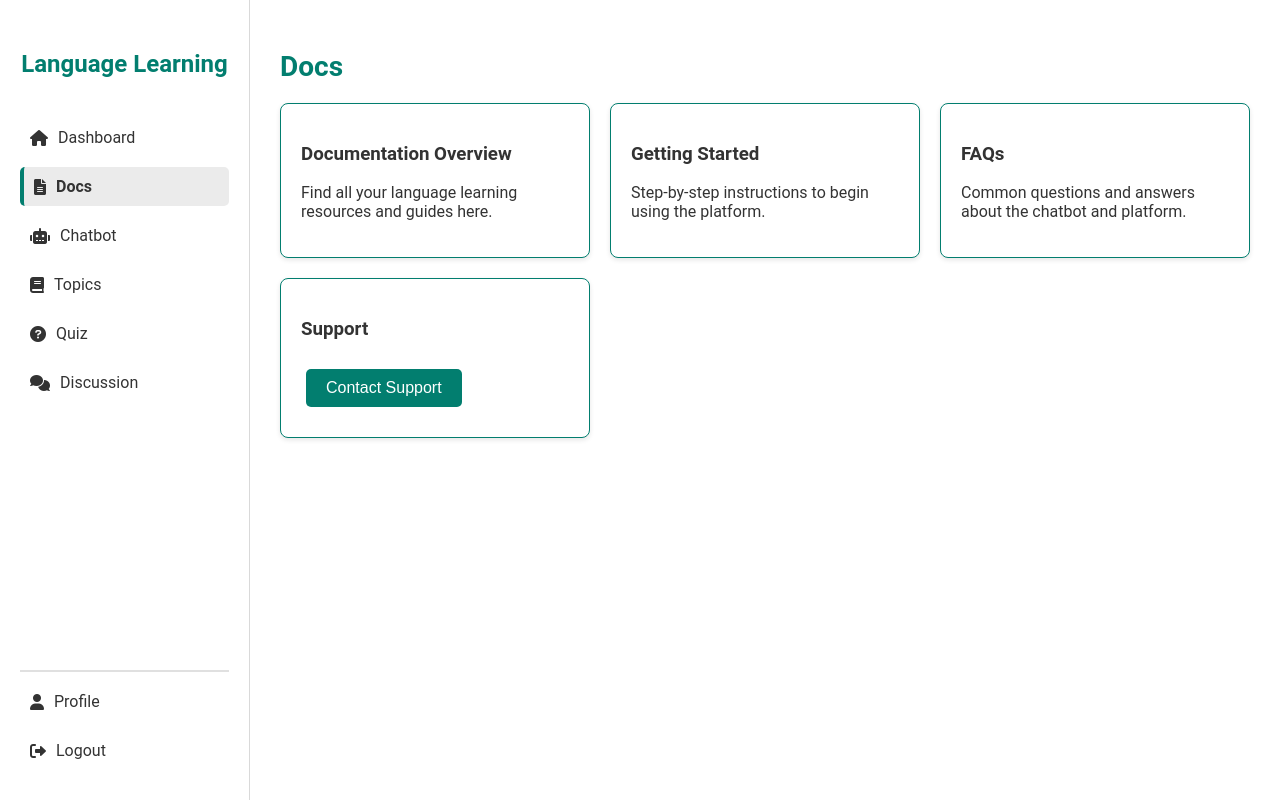
After one commit to mohamedelziat50/language-learning-chatbot-MIU, a PHP site: page /app/views/student/student_docs.php in a window 1280 px wide. The commit adds this page. Run offline with PHP 8.4, Linux system fonts and the light colour scheme.

Commit message:
Dynamic sidebar with diff pages in student dashboard & organized files related to student dashboard in views, css, js to be in a 'student' folder

```diff
--- a/app/views/partials/sidebar.php
+++ b/app/views/partials/sidebar.php
@@ -1,17 +1,21 @@
-<link rel="stylesheet" href="../../public/css/sidebar.css">
+<?php
+$currentPage = basename($_SERVER['PHP_SELF']);
+?>
+<link rel="stylesheet" href="../../../public/css/sidebar.css">
 <div class="sidebar">
     <div class="logo">Language Learning</div>
     <nav id="sidebar-nav">
         <div class="top-links">
-            <a href="#" class="active"><i class="fas fa-home"></i> Dashboard</a>
-            <a href="#"><i class="fas fa-robot"></i> Chatbot</a>
-            <a href="#"><i class="fas fa-book"></i> Topics</a>
-            <a href="#" target="_blank"><i class="fas fa-question-circle"></i> Quiz</a>
-            <a href="#"><i class="fas fa-comments"></i> Discussion</a>
+            <a href="student_dashboard.php"<?php if ($currentPage == 'student_dashboard.php') echo ' class="active"'; ?>><i class="fas fa-home"></i> Dashboard</a>
+            <a href="student_docs.php"<?php if ($currentPage == 'student_docs.php') echo ' class="active"'; ?>><i class="fas fa-file-alt"></i> Docs</a>
+            <a href="#"<?php if ($currentPage == 'chatbot.php') echo ' class="active"'; ?>><i class="fas fa-robot"></i> Chatbot</a>
+            <a href="#"<?php if ($currentPage == 'topics.php') echo ' class="active"'; ?>><i class="fas fa-book"></i> Topics</a>
+            <a href="#"<?php if ($currentPage == 'student_quiz.php') echo ' class="active"'; ?>><i class="fas fa-question-circle"></i> Quiz</a>
+            <a href="#"<?php if ($currentPage == 'discussion.php') echo ' class="active"'; ?>><i class="fas fa-comments"></i> Discussion</a>
         </div>
         <div class="bottom-links">
-            <a href="#"><i class="fas fa-user"></i> Profile</a>
-            <a href="#"><i class="fas fa-sign-out-alt"></i> Logout</a>
+            <a href="#"<?php if ($currentPage == 'profile.php') echo ' class="active"'; ?>><i class="fas fa-user"></i> Profile</a>
+            <a href="#"<?php if ($currentPage == 'logout.php') echo ' class="active"'; ?>><i class="fas fa-sign-out-alt"></i> Logout</a>
         </div>
     </nav>
 </div>
--- /dev/null
+++ b/app/views/student/student_docs.php
@@ -0,0 +1,34 @@
+<!DOCTYPE html>
+<html lang="en">
+<head>
+    <meta charset="UTF-8">
+    <meta name="viewport" content="width=device-width, initial-scale=1.0">
+    <title>Docs</title>
+    <link rel="stylesheet" href="https://cdnjs.cloudflare.com/ajax/libs/font-awesome/6.0.0-beta3/css/all.min.css">
+    <link rel="stylesheet" href="../../../public/css/student/student.css">
+</head>
+<body>
+    <?php include '../partials/sidebar.php'; ?>
+    <div class="main-content">
+        <div class="header">Docs</div>
+        <div class="card-container">
+            <div class="card">
+                <h3>Documentation Overview</h3>
+                <p>Find all your language learning resources and guides here.</p>
+            </div>
+            <div class="card">
+                <h3>Getting Started</h3>
+                <p>Step-by-step instructions to begin using the platform.</p>
+            </div>
+            <div class="card">
+                <h3>FAQs</h3>
+                <p>Common questions and answers about the chatbot and platform.</p>
+            </div>
+            <div class="card">
+                <h3>Support</h3>
+                <button class="button-primary">Contact Support</button>
+            </div>
+        </div>
+    </div>
+</body>
+</html>
--- a/public/css/student_dashboard.css
+++ b/public/css/student/student.css
@@ -3,40 +3,38 @@
     --button-primary-background-hover: #016a5e;
     --button-primary-background-active: #014c43;
 }
-
 body {
     margin: 0;
     font-family: 'Roboto', sans-serif;
     background-color: #ffffff;
     color: #333;
     display: grid;
-    grid-template-columns: 250px auto; /* Sidebar and main content */
-    grid-template-rows: 1fr; /* Ensures both sidebar and content take full height */
-    height: 100vh; /* Full viewport height */
+    grid-template-columns: 250px auto;
+    grid-template-rows: 1fr;
+    height: 100vh;
 }
-
 .main-content {
-    grid-column: 2 / 3; /* Main content occupies the second column */
-    grid-row: 1 / 2; /* Main content spans the entire row */
+    grid-column: 2 / 3;
+    grid-row: 1 / 2;
     padding: 30px;
     padding-top: 50px;
-    box-sizing: border-box; /* Prevents content from overlapping */
-    overflow-y: auto; /* Allows scrolling if content overflows */
+    box-sizing: border-box;
+    overflow-y: auto;
 }
 .header {
     font-size: 28px;
     font-weight: bold;
     margin-bottom: 20px;
-    color: var(--button-primary-background-default); /* Use primary color for header text */
+    color: var(--button-primary-background-default);
 }
 .card-container {
     display: grid;
-    grid-template-columns: repeat(auto-fit, minmax(250px, 1fr)); /* Adjusted min width for smaller screens */
+    grid-template-columns: repeat(auto-fit, minmax(250px, 1fr));
     gap: 20px;
 }
 .card {
     background: #fff;
-    border: 1px solid var(--button-primary-background-default); /* Add border with primary color */
+    border: 1px solid var(--button-primary-background-default);
     border-radius: 8px;
     box-shadow: 0 2px 5px rgba(0, 0, 0, 0.1);
     padding: 20px;
@@ -52,9 +50,9 @@ body {
     height: 20px;
 }
 .progress-bar .progress {
-    background-color: var(--button-primary-background-default); /* Use primary color for progress bar */
+    background-color: var(--button-primary-background-default);
     height: 100%;
-    width: 70%; /* Example progress */
+    width: 70%;
 }
 footer {
     position: relative;
@@ -64,11 +62,6 @@ footer {
     padding: 10px;
     box-shadow: 0 -2px 5px rgba(0, 0, 0, 0.1);
 }
-
-#sidebar-nav {
-    height: 100%;
-}
-
 .button-primary {
     background-color: var(--button-primary-background-default);
     color: #fff;
@@ -86,10 +79,14 @@ footer {
     background-color: var(--button-primary-background-active);
 }
 .button-primary.active {
-    background-color: #e0e0e0; /* Light gray for highlighting active button */
-    color: #333; /* Default text color */
-    font-weight: bold; /* Emphasize active button */
+    background-color: #e0e0e0;
+    color: #333;
+    font-weight: bold;
 }
 .card button {
-    margin: 10px 5px; /* Added vertical spacing */
+    margin: 10px 5px;
+    display: inline-block;
 }
+#sidebar-nav {
+    height: 100%;
+}
--- /dev/null
+++ b/public/css/student/student_dashboard.css
@@ -0,0 +1,4 @@
+/* Dashboard-specific styles only. Remove any shared or sidebar styles. */
+/* Example: Custom styles for dashboard widgets, charts, or layout tweaks */
+
+/* Add your dashboard-only CSS below this line */
```
Also changed, not shown: app/views/dummy_view.php (deleted, +0 -8 lines), app/views/student/student_dashboard.php (renamed from app/views/student_dashboard.php, +3 -4 lines), public/js/dummy.js (added), public/js/student/student_dashboard.js (added).
